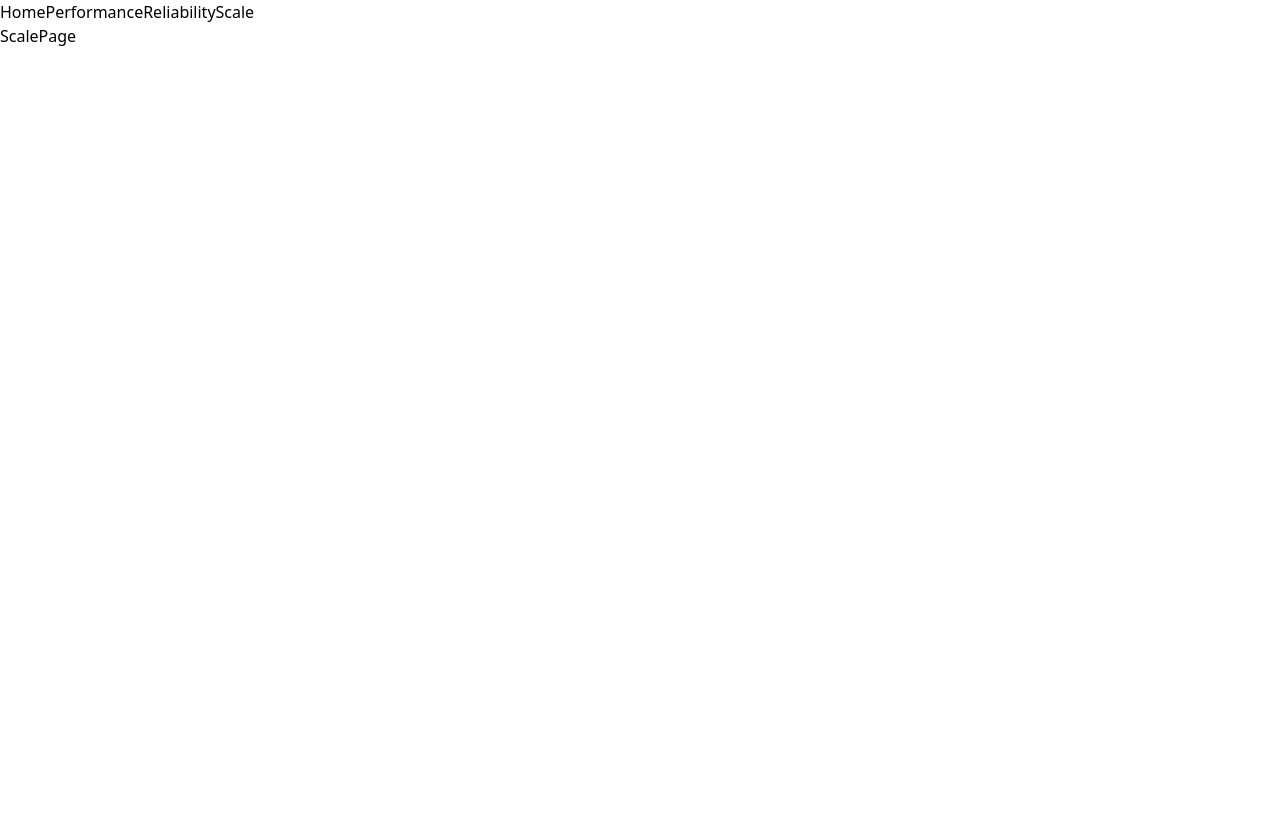
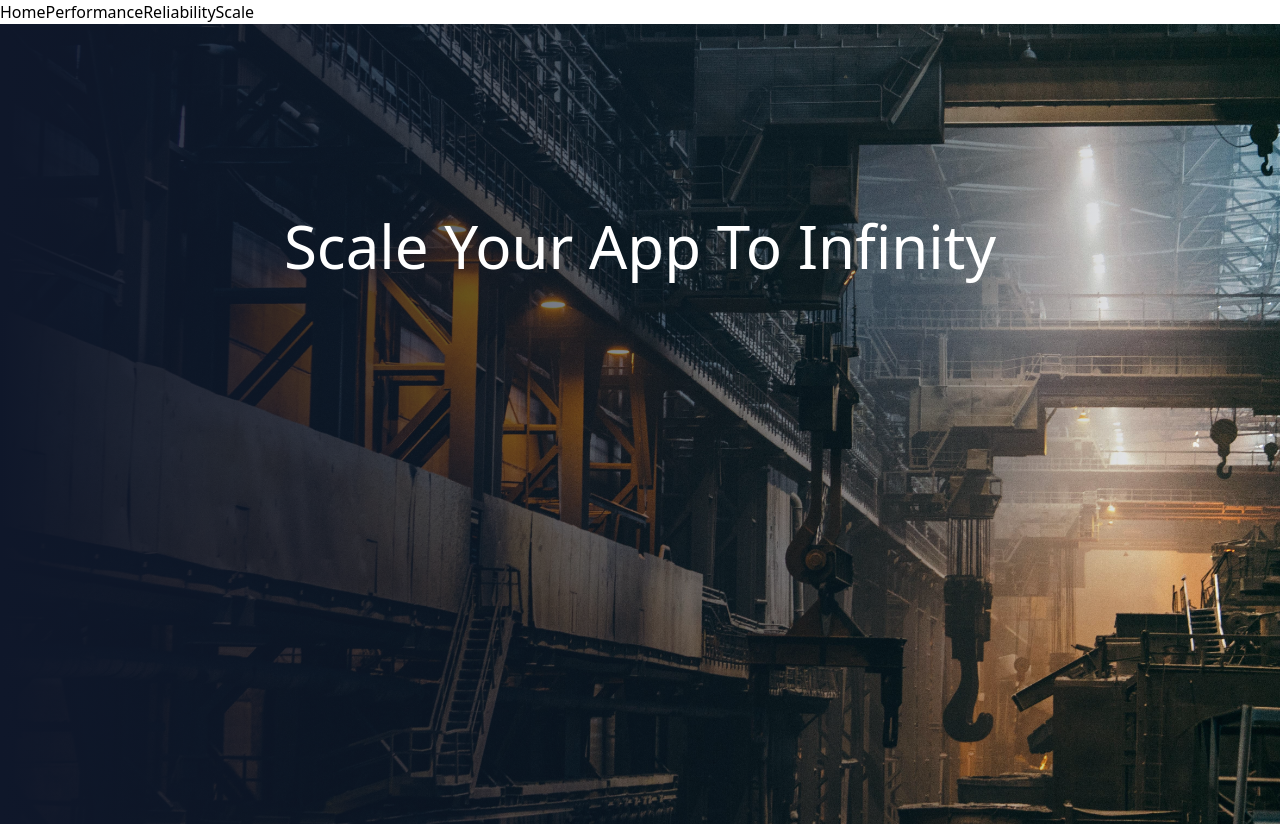
Before and after one commit to stormymayday/cloud-corp, a Next.js app: page /scale in a window 1280 px wide. Before the commit the page ends 800 px from the top, so only its background shows below. Built offline with nearby package versions, Linux system fonts and the light colour scheme.

Commit message:
Reusable Hero Component

```diff
--- a/app/page.tsx
+++ b/app/page.tsx
@@ -1,18 +1,12 @@
-import Image from "next/image";
+import Hero from "@/components/Hero";
 import homeImg from "@/images/home.jpg";
 
 export default function Home() {
     return (
-        <div>
-            Home Page
-            <div className="absolute -z-10 inset-0">
-                <Image
-                    src={homeImg}
-                    alt="car factory"
-                    fill
-                    style={{ objectFit: "cover" }}
-                />
-            </div>
-        </div>
+        <Hero
+            title="professional cloud hosting"
+            imgData={homeImg}
+            imgAlt="car factory"
+        />
     );
 }
--- a/app/performance/page.tsx
+++ b/app/performance/page.tsx
@@ -1,4 +1,13 @@
+import Hero from "@/components/Hero";
+import performanceImg from "@/images/performance.jpg";
+
 function PerformancePage() {
-    return <div>PerformancePage</div>;
+    return (
+        <Hero
+            title="wer serve high performance applications"
+            imgData={performanceImg}
+            imgAlt="welding"
+        />
+    );
 }
 export default PerformancePage;
--- a/app/reliability/page.tsx
+++ b/app/reliability/page.tsx
@@ -1,4 +1,13 @@
+import Hero from "@/components/Hero";
+import reliabilityImg from "@/images/reliability.jpg";
+
 function ReliabilityPage() {
-    return <div>ReliabilityPage</div>;
+    return (
+        <Hero
+            title="super high reliability hosting"
+            imgData={reliabilityImg}
+            imgAlt="welding"
+        />
+    );
 }
 export default ReliabilityPage;
--- a/app/scale/page.tsx
+++ b/app/scale/page.tsx
@@ -1,4 +1,13 @@
+import Hero from "@/components/Hero";
+import scaleImg from "@/images/scale.jpg";
+
 function ScalePage() {
-    return <div>ScalePage</div>;
+    return (
+        <Hero
+            title="scale your app to infinity"
+            imgData={scaleImg}
+            imgAlt="steel factory"
+        />
+    );
 }
 export default ScalePage;
--- /dev/null
+++ b/components/Hero.tsx
@@ -0,0 +1,30 @@
+import type { StaticImageData } from "next/image";
+import Image from "next/image";
+
+interface HeroProps {
+    imgData: StaticImageData;
+    imgAlt: string;
+    title: string;
+}
+
+export default function Hero(props: HeroProps) {
+    return (
+        <div className="relative h-screen">
+            <div className="absolute -z-10 inset-0">
+                <Image
+                    src={props.imgData}
+                    alt={props.imgAlt}
+                    fill
+                    className="object-cover"
+                />
+                <div className="absolute inset-0 bg-gradient-to-r from-slate-900"></div>
+            </div>
+
+            <div className="pt-48 flex justify-center items-center">
+                <h1 className="text-6xl text-white capitalize">
+                    {props.title}
+                </h1>
+            </div>
+        </div>
+    );
+}
```
